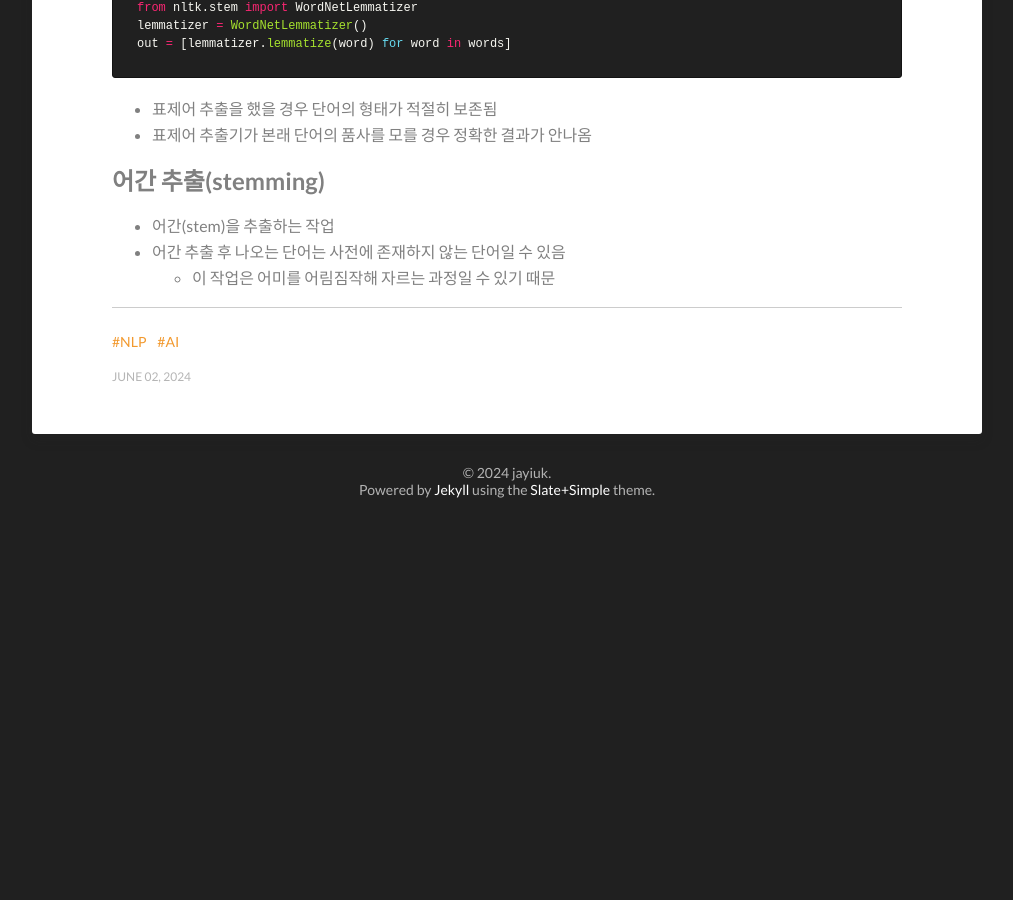
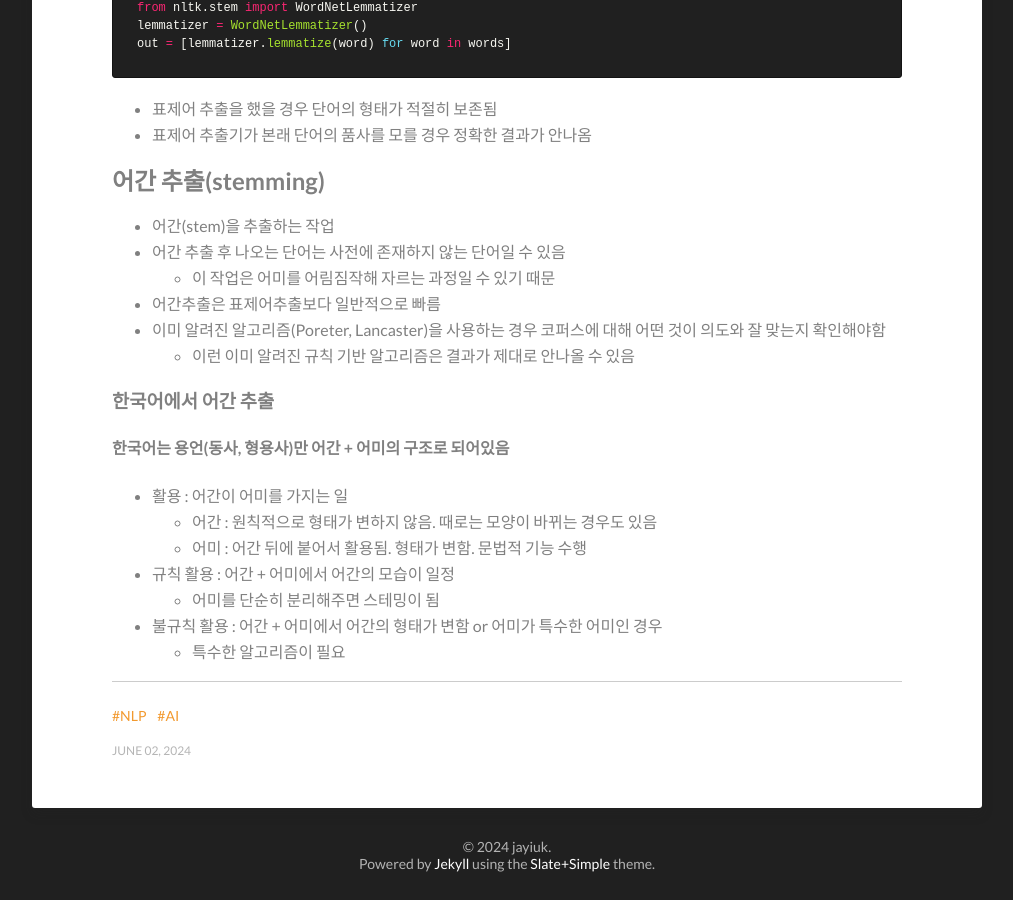
Before and after one commit to jayiuk/jayiuk.github.io, a Jekyll site: the page built from _posts/2024-07-02-stemming&lemmatization.md, in a window 1280 px wide and 900 px high, scrolled down 994 px. Shown: the whole window, without its empty margins (133-1146 px from the left). Built offline with Jekyll 4.4.1, drawn with Linux system fonts in a browser that asks for light colours; comment, search, counter and statistics services are not loaded; before the commit the page ends 1520 px from its top, so only the background shows below that.

Commit message:
study stemming&lemmatization

```diff
--- a/_posts/2024-07-02-stemming&lemmatization.md
+++ b/_posts/2024-07-02-stemming&lemmatization.md
@@ -41,3 +41,16 @@ out = [lemmatizer.lemmatize(word) for word in words]
 - 어간(stem)을 추출하는 작업
 - 어간 추출 후 나오는 단어는 사전에 존재하지 않는 단어일 수 있음
   - 이 작업은 어미를 어림짐작해 자르는 과정일 수 있기 때문
+- 어간추출은 표제어추출보다 일반적으로 빠름
+- 이미 알려진 알고리즘(Poreter, Lancaster)을 사용하는 경우 코퍼스에 대해 어떤 것이 의도와 잘 맞는지 확인해야함
+  - 이런 이미 알려진 규칙 기반 알고리즘은 결과가 제대로 안나올 수 있음
+
+### 한국어에서 어간 추출
+#### 한국어는 용언(동사, 형용사)만 어간 + 어미의 구조로 되어있음
+- 활용 : 어간이 어미를 가지는 일
+  - 어간 : 원칙적으로 형태가 변하지 않음. 때로는 모양이 바뀌는 경우도 있음
+  - 어미 : 어간 뒤에 붙어서 활용됨. 형태가 변함. 문법적 기능 수행
+- 규칙 활용 : 어간 + 어미에서 어간의 모습이 일정
+  - 어미를 단순히 분리해주면 스테밍이 됨
+- 불규칙 활용 : 어간 + 어미에서 어간의 형태가 변함 or 어미가 특수한 어미인 경우
+  - 특수한 알고리즘이 필요
```
